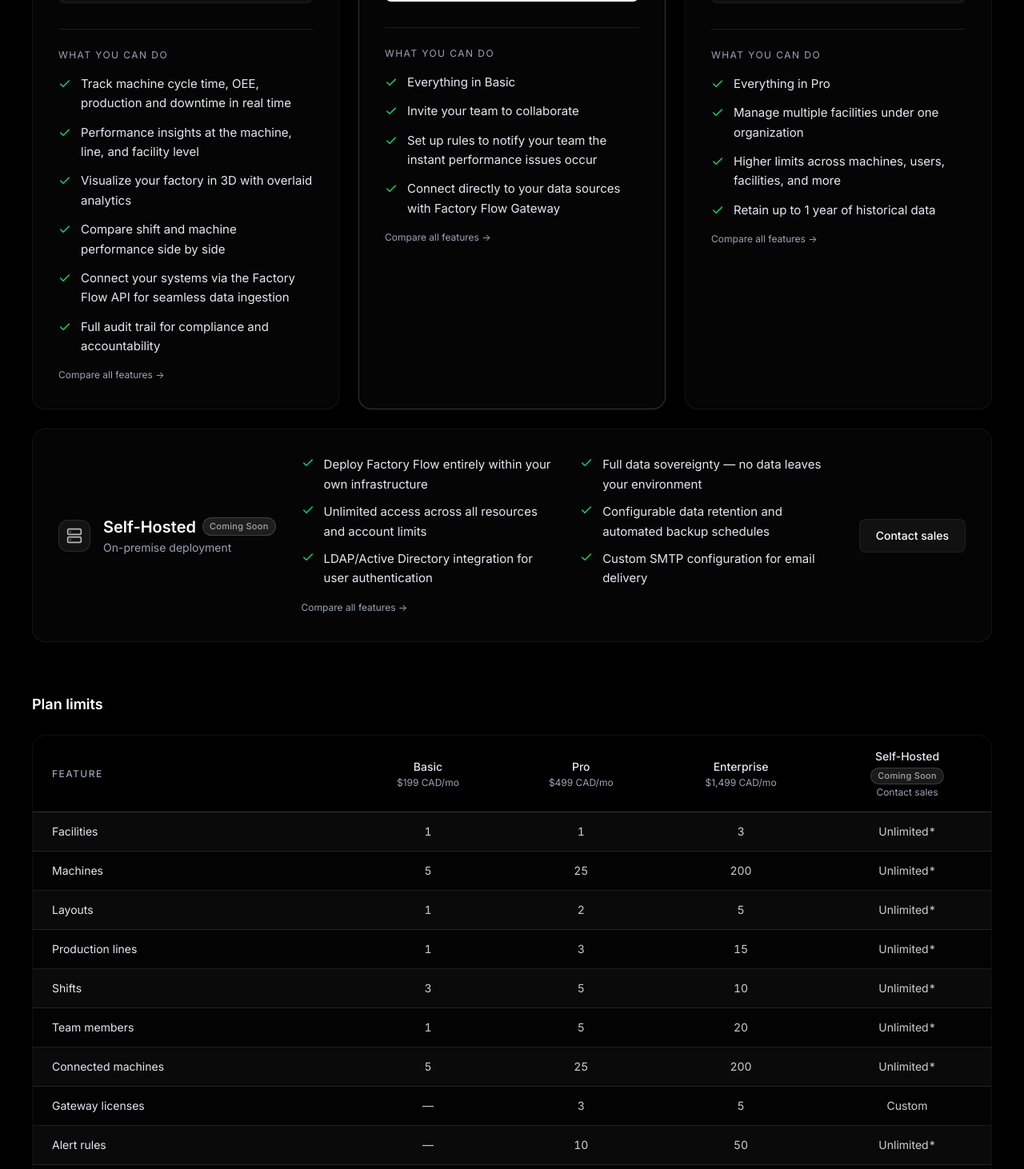
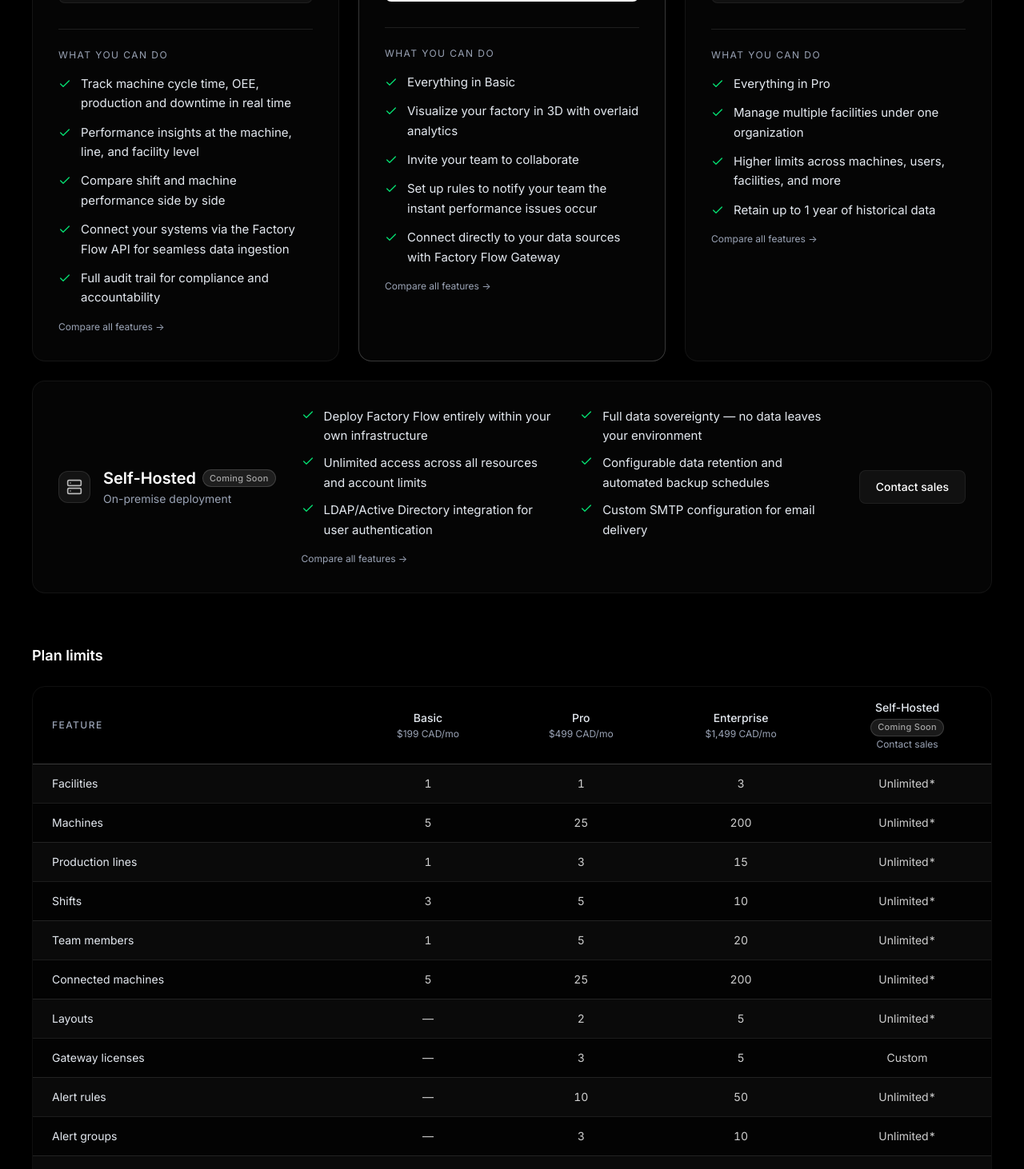
Before and after one commit to Factory-Flow/factory-flow, a React (Vite) app: page / in a window 1280 px wide. Shown: the part 5800-7262 px from the top of the page at 80% size. Built offline with nearby package versions, Linux system fonts and the light colour scheme; what @heroui/system would draw is missing.

Commit message:
Update Pricing.tsx

```diff
--- a/src/components/Pricing.tsx
+++ b/src/components/Pricing.tsx
@@ -14,7 +14,6 @@
       features: [
         'Track machine cycle time, OEE, production and downtime in real time',
         'Performance insights at the machine, line, and facility level',
-        'Visualize your factory in 3D with overlaid analytics',
         'Compare shift and machine performance side by side',
         'Connect your systems via the Factory Flow API for seamless data ingestion',
         'Full audit trail for compliance and accountability'
@@ -30,6 +29,7 @@
       cadence: 'CAD / month',
       features: [
         'Everything in Basic',
+        'Visualize your factory in 3D with overlaid analytics',
         'Invite your team to collaborate',
         'Set up rules to notify your team the instant performance issues occur',
         'Connect directly to your data sources with Factory Flow Gateway'
@@ -69,11 +69,11 @@
   const usageTable = [
     { label: 'Facilities',           basic: '1',          pro: '1',          enterprise: '3',        selfHosted: 'Unlimited*' },
     { label: 'Machines',             basic: '5',          pro: '25',         enterprise: '200',      selfHosted: 'Unlimited*' },
-    { label: 'Layouts',              basic: '1',          pro: '2',          enterprise: '5',        selfHosted: 'Unlimited*' },
     { label: 'Production lines',     basic: '1',          pro: '3',          enterprise: '15',       selfHosted: 'Unlimited*' },
     { label: 'Shifts',               basic: '3',          pro: '5',          enterprise: '10',       selfHosted: 'Unlimited*' },
     { label: 'Team members',         basic: '1',          pro: '5',          enterprise: '20',       selfHosted: 'Unlimited*' },
     { label: 'Connected machines',   basic: '5',          pro: '25',         enterprise: '200',      selfHosted: 'Unlimited*' },
+    { label: 'Layouts',              basic: '—',          pro: '2',          enterprise: '5',        selfHosted: 'Unlimited*' },
     { label: 'Gateway licenses',     basic: '—',          pro: '3',          enterprise: '5',        selfHosted: 'Custom' },
     { label: 'Alert rules',          basic: '—',          pro: '10',         enterprise: '50',       selfHosted: 'Unlimited*' },
     { label: 'Alert groups',         basic: '—',          pro: '3',          enterprise: '10',       selfHosted: 'Unlimited*' },
```
